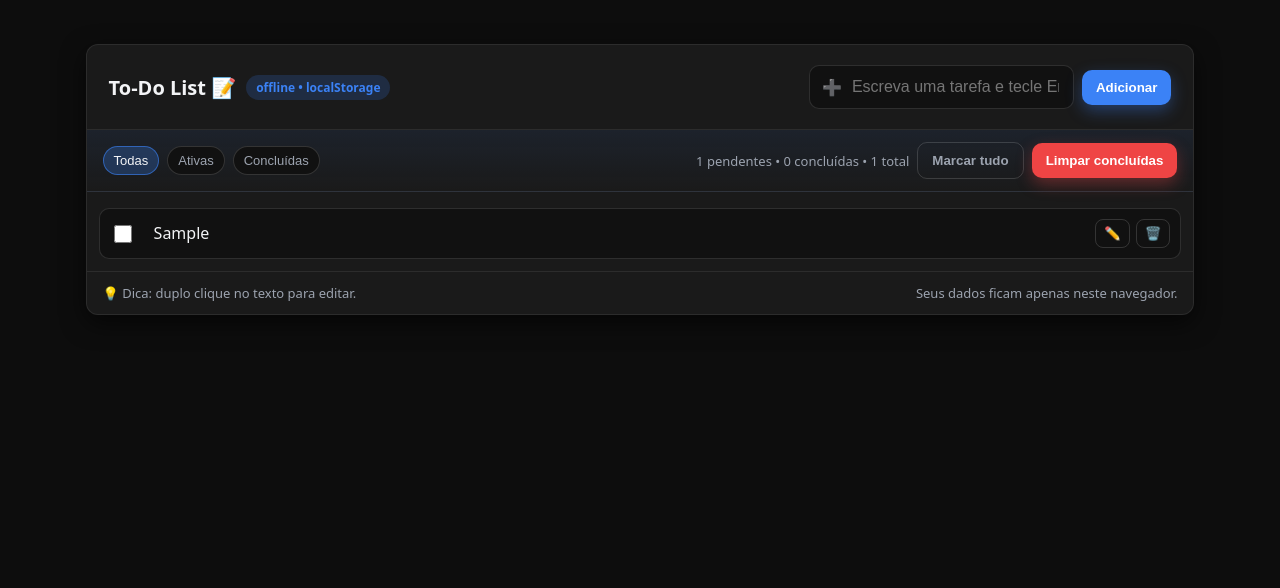
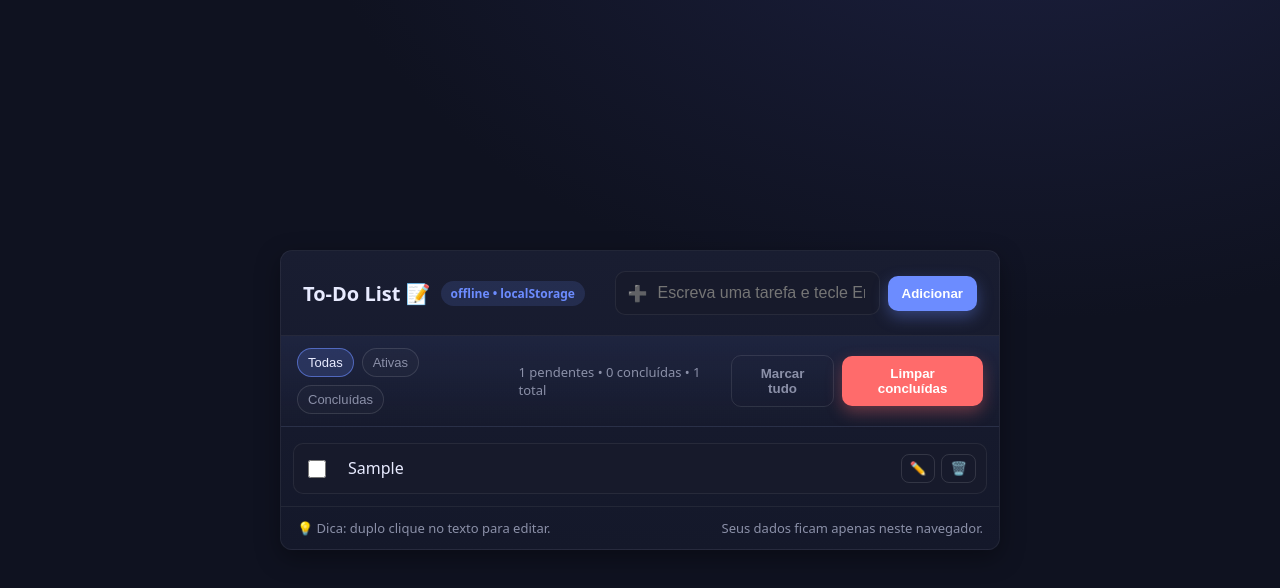
Before and after one commit to Strauzenbberg/list, a plain HTML site: page index.html in a window 1280 px wide. Both pictures are taken after typing "Sample" into the empty fields and a click on the button "Adicionar". Drawn offline with Linux system fonts and the light colour scheme.

Commit message:
Update index.html

```diff
--- a/index.html
+++ b/index.html
@@ -1,3 +1,4 @@
+
 <!DOCTYPE html>
 <html lang="pt-BR">
 <head>
@@ -6,96 +7,79 @@
   <title>To‑Do List 📝</title>
   <style>
     :root{
-      --bg:#0d0d0d;
-      --card:#1a1a1a;
-      --muted:#9ca3af;
-      --text:#f3f4f6;
-      --accent:#3b82f6;
-      --accent-2:#10b981;
-      --danger:#ef4444;
-      --shadow: 0 8px 24px rgba(0,0,0,.6);
-      --radius: 12px;
+      --bg:#0f1220; --card:#171a2b; --muted:#8b90a8; --text:#e8ebff;
+      --accent:#6c8cff; --accent-2:#4be1b0; --danger:#ff6b6b;
+      --shadow: 0 8px 24px rgba(0,0,0,.35); --radius: 12px;
     }
     *{box-sizing:border-box;}
     html,body{height:100%;}
     body{
-      margin:0; font-family: system-ui, -apple-system, Segoe UI, Roboto, Arial, "Noto Sans", sans-serif;
-      background: var(--bg); color:var(--text);
-      display:flex; justify-content:center; align-items:flex-start;
-      padding:24px;
+      margin:0; font-family: ui-sans-serif, system-ui, -apple-system, Segoe UI, Roboto, "Helvetica Neue", Arial, "Noto Sans";
+      background: radial-gradient(1200px 800px at 80% -20%, #1c2040 0%, transparent 60%), var(--bg);
+      color:var(--text); display:flex; justify-content:center; align-items:center; padding:24px;
     }
     .app{
-      width:90%; max-width:1200px;
-      background:var(--card);
-      border:1px solid rgba(255,255,255,.08);
-      border-radius:var(--radius);
-      box-shadow:var(--shadow);
-      overflow:hidden;
-      margin-top:20px;
+      width:100%; max-width:720px; background:linear-gradient(180deg,#191d31,#14182a);
+      border:1px solid rgba(255,255,255,.06); border-radius:var(--radius); box-shadow:var(--shadow); overflow:hidden;
     }
     header{
-      padding:20px 22px; border-bottom:1px solid rgba(255,255,255,.08);
+      padding:20px 22px; border-bottom:1px solid rgba(255,255,255,.06);
       display:flex; align-items:center; gap:16px; flex-wrap:wrap; justify-content:space-between;
     }
     .title{ display:flex; align-items:center; gap:10px; font-weight:700; }
-    .badge{ background: rgba(59,130,246,.18); color: var(--accent); padding:4px 10px; border-radius:999px; font-size:12px; }
+    .badge{ background: rgba(108,140,255,.15); color: var(--accent); padding:4px 10px; border-radius:999px; font-size:12px; }
     .controls{ display:flex; gap:8px; align-items:center; flex-wrap:wrap; }
     .input{
-      display:flex; align-items:center; gap:8px; background:#111; border:1px solid rgba(255,255,255,.12);
+      display:flex; align-items:center; gap:8px; background: var(--card); border:1px solid rgba(255,255,255,.07);
       padding:10px 12px; border-radius:10px; min-width:260px; flex:1;
     }
     .input input{ background:transparent; border:none; outline:none; color:var(--text); width:100%; font-size:16px; }
     .btn{
       background:var(--accent); color:#fff; border:none; padding:10px 14px; border-radius:10px;
-      cursor:pointer; font-weight:600; transition:.2s transform,.2s filter; box-shadow:0 6px 16px rgba(59,130,246,.35);
+      cursor:pointer; font-weight:600; transition:.2s transform,.2s filter; box-shadow:0 6px 16px rgba(108,140,255,.35);
     }
-    .btn:hover{ filter:brightness(1.08); transform:translateY(-1px); }
-    .btn.ghost{ background:transparent; color:var(--muted); border:1px solid rgba(255,255,255,.15); box-shadow:none; }
-    .btn.danger{ background:var(--danger); box-shadow:0 6px 16px rgba(239,68,68,.35); }
+    .btn:hover{ filter:brightness(1.05); transform:translateY(-1px); }
+    .btn.ghost{ background:transparent; color:var(--muted); border:1px solid rgba(255,255,255,.10); box-shadow:none; }
+    .btn.danger{ background:var(--danger); box-shadow:0 6px 16px rgba(255,107,107,.35); }
     .toolbar{
       padding:12px 16px; display:flex; align-items:center; justify-content:space-between; gap:12px;
-      border-bottom:1px solid rgba(255,255,255,.08);
-      background: linear-gradient(180deg, rgba(59,130,246,.08), transparent);
+      border-bottom:1px solid rgba(255,255,255,.06); background: linear-gradient(180deg, rgba(108,140,255,.08), transparent);
     }
     .filters{ display:flex; gap:8px; flex-wrap:wrap; }
     .chip{
       padding:6px 10px; border-radius:999px; font-size:13px; cursor:pointer;
-      border:1px solid rgba(255,255,255,.15); color:var(--muted); background:#111;
+      border:1px solid rgba(255,255,255,.12); color:var(--muted); background:rgba(255,255,255,.02);
       transition:.2s background,.2s color,.2s border-color; user-select:none;
     }
-    .chip.active{ background: rgba(59,130,246,.25); border-color: rgba(59,130,246,.6); color: var(--text); }
+    .chip.active{ background: rgba(108,140,255,.18); border-color: rgba(108,140,255,.6); color: var(--text); }
     .counter{ color: var(--muted); font-size:13px; }
-    .list{ padding:10px 6px 6px; max-height: 70vh; overflow:auto; }
-    .empty{ text-align:center; color: var(--muted); padding:36px 16px; }
+    .list{ padding:10px 6px 6px; max-height:60vh; overflow:auto; }
+    .empty{ text-align:center; color:var(--muted); padding:36px 16px; }
     .item{
-      display:grid; grid-template-columns: 34px 1fr auto; align-items:center; gap:10px;
-      padding:10px 10px; margin:6px; border-radius:10px; background:#111;
-      border:1px solid rgba(255,255,255,.12);
-      transition: background .2s, border-color .2s;
+      display:grid; grid-template-columns:34px 1fr auto; align-items:center; gap:10px;
+      padding:10px 10px; margin:6px; border-radius:10px; background:var(--card);
+      border:1px solid rgba(255,255,255,.07); transition: background .2s, border-color .2s;
     }
-    .item:hover{ border-color: rgba(59,130,246,.45); }
-    .item.completed{ opacity:.8; }
+    .item:hover{ border-color: rgba(108,140,255,.45); }
+    .item.completed{ opacity:.9; background: linear-gradient(180deg, #121627, #101425); }
     .check{ width:18px; height:18px; accent-color: var(--accent-2); cursor:pointer; }
     .text{ font-size:16px; line-height:1.4; word-break: break-word; }
     .text.completed{ text-decoration: line-through; color: var(--muted); }
     .actions{ display:flex; gap:6px; }
     .icon-btn{
-      background: transparent; border:1px solid rgba(255,255,255,.15); color: var(--muted);
+      background: transparent; border:1px solid rgba(255,255,255,.12); color: var(--muted);
       padding:6px 8px; border-radius:8px; cursor:pointer; transition:.15s;
     }
     .icon-btn:hover{ color: var(--text); border-color: rgba(255,255,255,.25); }
     .edit-input{
-      width:100%; background:#000; color: var(--text); border:1px solid rgba(255,255,255,.2);
+      width:100%; background:#0f1324; color:var(--text); border:1px solid rgba(255,255,255,.2);
       border-radius:8px; padding:8px 10px; font-size:16px;
     }
     footer{
       padding:12px 16px; display:flex; justify-content:space-between; align-items:center; gap:12px;
-      border-top:1px solid rgba(255,255,255,.08);
-      color: var(--muted); font-size:13px; flex-wrap:wrap;
+      border-top:1px solid rgba(255,255,255,.06); color: var(--muted); font-size:13px; flex-wrap:wrap;
     }
     @media (max-width:640px){
-      body{ padding:12px; }
-      .app{ width:100%; margin-top:12px; }
       header{ flex-direction: column; align-items: stretch; }
       .controls{ width:100%; }
       .input{ width:100%; }
```
